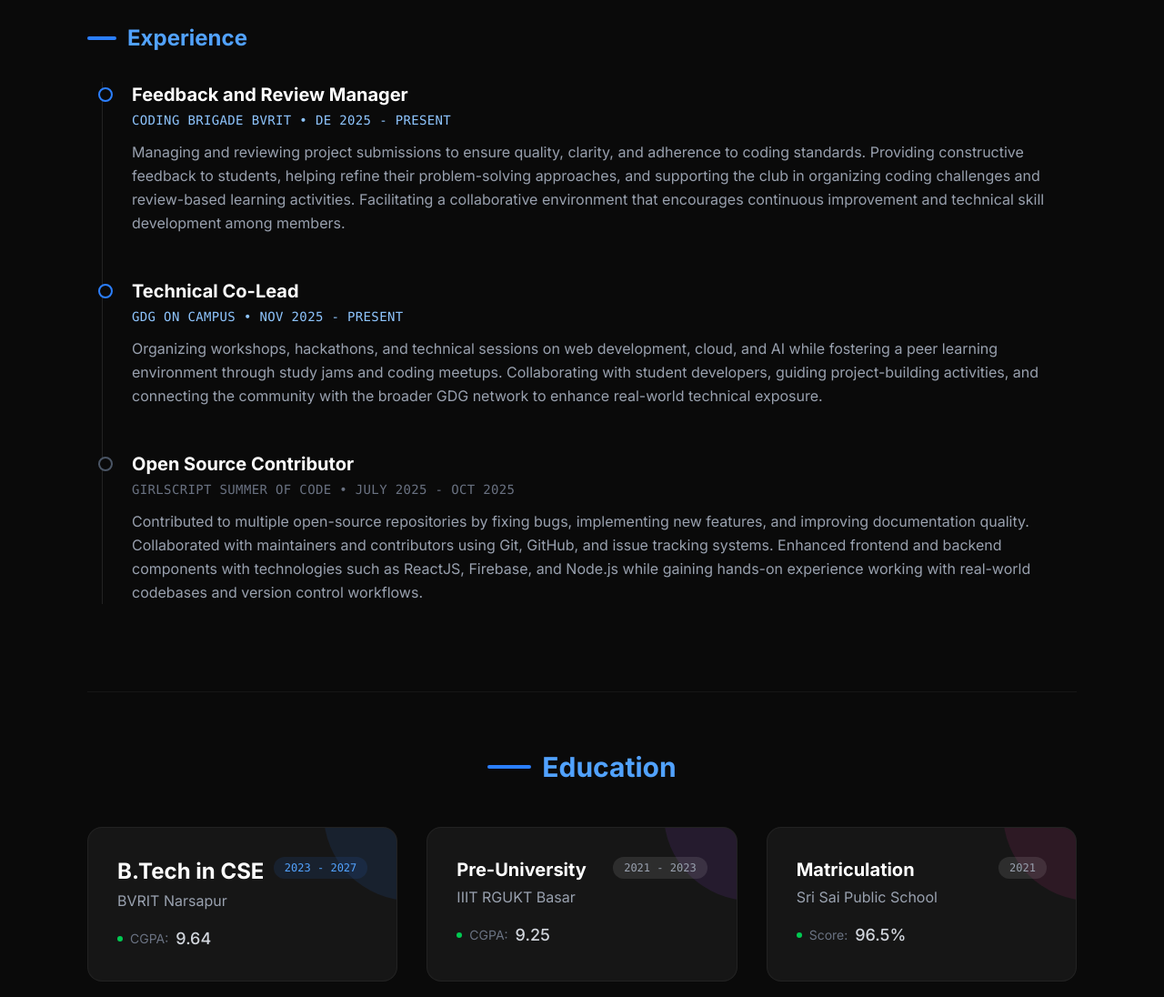
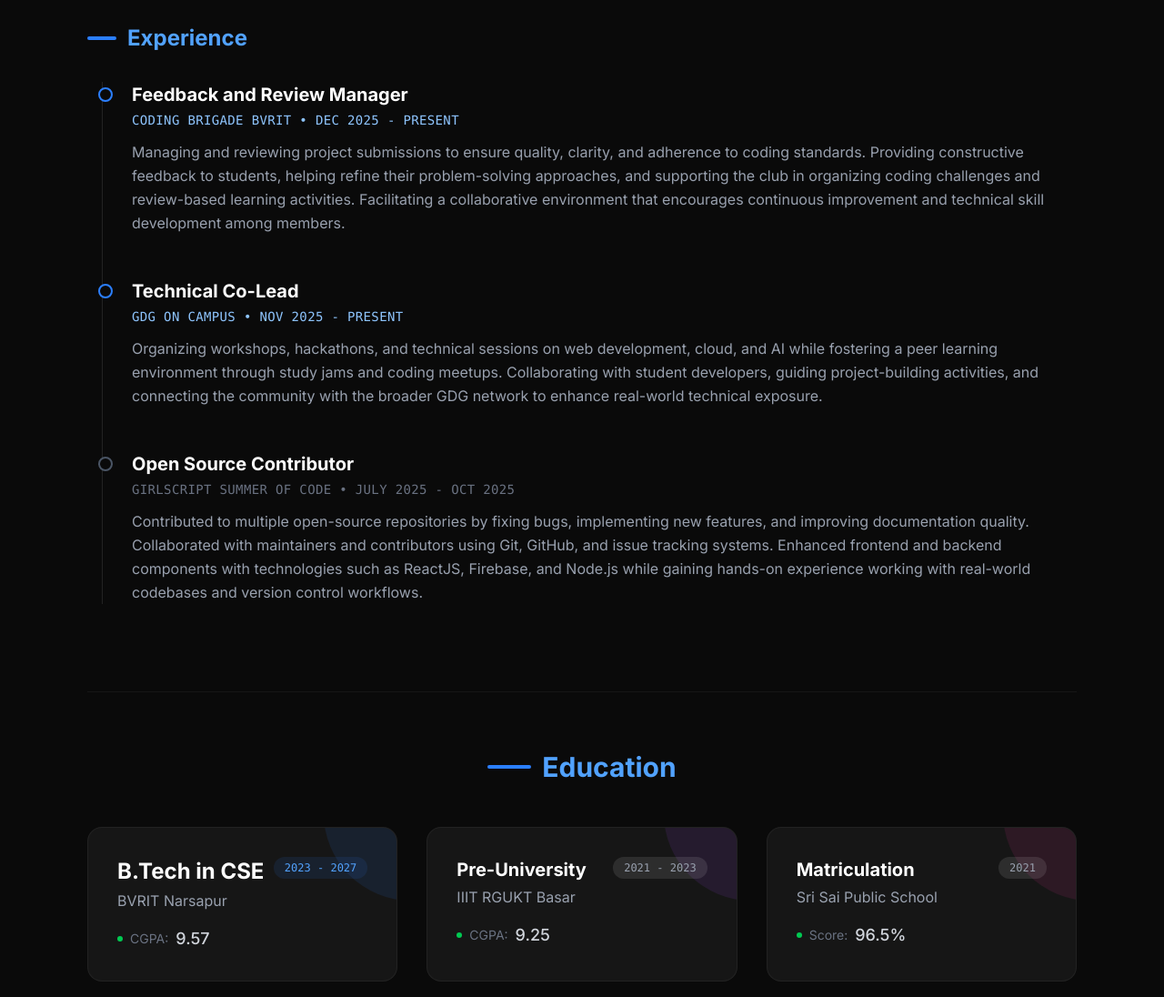
Before and after one commit to Adbhutha10/Portfolio-NextJS, a Next.js app: page / in a window 1280 px wide. Shown: the part 4760-5856 px from the top of the page at 91% size. Built offline with nearby package versions, Linux system fonts and the light colour scheme.

Commit message:
updated cgpa

```diff
--- a/src/components/About.tsx
+++ b/src/components/About.tsx
@@ -80,7 +80,7 @@ export default function About() {
                                 <div className="relative group">
                                     <span className="absolute -left-[37px] top-1.5 h-4 w-4 rounded-full border-2 border-blue-500 bg-[#0a0a0a] group-hover:bg-blue-500 transition-colors duration-300" />
                                     <h4 className="text-xl font-bold text-white">Feedback and Review Manager</h4>
-                                    <p className="text-sm text-blue-300 font-mono tracking-wide mb-3 mt-1">CODING BRIGADE BVRIT • DE 2025 - PRESENT</p>
+                                    <p className="text-sm text-blue-300 font-mono tracking-wide mb-3 mt-1">CODING BRIGADE BVRIT • DEC 2025 - PRESENT</p>
                                     <p className="text-gray-400 leading-relaxed">
                                         Managing and reviewing project submissions to ensure quality, clarity, and adherence to coding standards. Providing constructive feedback to students, helping refine their problem-solving approaches, and supporting the club in organizing coding challenges and review-based learning activities. Facilitating a collaborative environment that encourages continuous improvement and technical skill development among members.
                                     </p>
@@ -132,7 +132,7 @@ export default function About() {
                             </div>
                             <div className="flex items-center gap-2 mt-auto text-sm text-gray-500">
                                 <span className="w-1.5 h-1.5 bg-green-500 rounded-full"></span>
-                                CGPA: <span className="text-gray-300 font-medium text-lg">9.64</span>
+                                CGPA: <span className="text-gray-300 font-medium text-lg">9.57</span>
                             </div>
                         </div>
 
--- a/src/components/Contact.tsx
+++ b/src/components/Contact.tsx
@@ -33,7 +33,7 @@ export default function Contact() {
                     <div className="flex gap-8 mt-8">
                         <a href="https://linkedin.com/in/adbhutha" target="_blank" rel="noopener noreferrer" className="text-gray-400 hover:text-white text-lg font-medium transition-colors">LinkedIn</a>
                         <a href="https://github.com/Adbhutha10" target="_blank" rel="noopener noreferrer" className="text-gray-400 hover:text-white text-lg font-medium transition-colors">GitHub</a>
-                        <a href="https://adbhutha10.github.io/Adbhutha-Portfolio/" target="_blank" rel="noopener noreferrer" className="text-gray-400 hover:text-white text-lg font-medium transition-colors">Old Portfolio</a>
+                        {/* <a href="https://adbhutha10.github.io/Adbhutha-Portfolio/" target="_blank" rel="noopener noreferrer" className="text-gray-400 hover:text-white text-lg font-medium transition-colors">Old Portfolio</a> */}
                     </div>
 
                     <div className="mt-24 text-gray-600 text-sm">
--- a/src/components/ScrollyCanvas.tsx
+++ b/src/components/ScrollyCanvas.tsx
@@ -111,7 +111,7 @@ export default function ScrollyCanvas({ scrollYProgress }: ScrollyCanvasProps) {
             />
             {!isLoaded && (
                 <div className="absolute inset-0 flex items-center justify-center text-white/50 bg-black z-50">
-                    Loading Sequence...
+                    Portfolio...
                 </div>
             )}
         </div>
```
